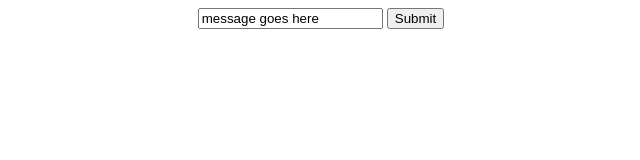
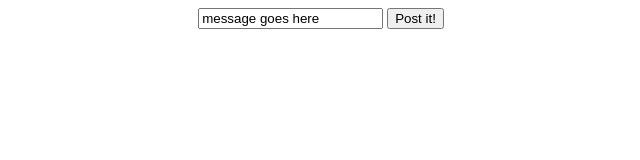
Before and after one commit to girlcodeakl/template, a plain HTML site: page public/post.html in a window 1280 px wide. Shown: the full height of the page, 319-959 px from the left. Drawn offline with Linux system fonts and the light colour scheme.

Commit message:
use buttons, not input with type=submit

```diff
--- a/public/post.html
+++ b/public/post.html
@@ -7,7 +7,7 @@
   <body>
       <form method="post" action="/posts">
           <input type="text" name="message" value="message goes here">
-          <input type="submit" value="Submit">
+          <button>Post it!</button>
       </form>
   </body>
 </html>
```
